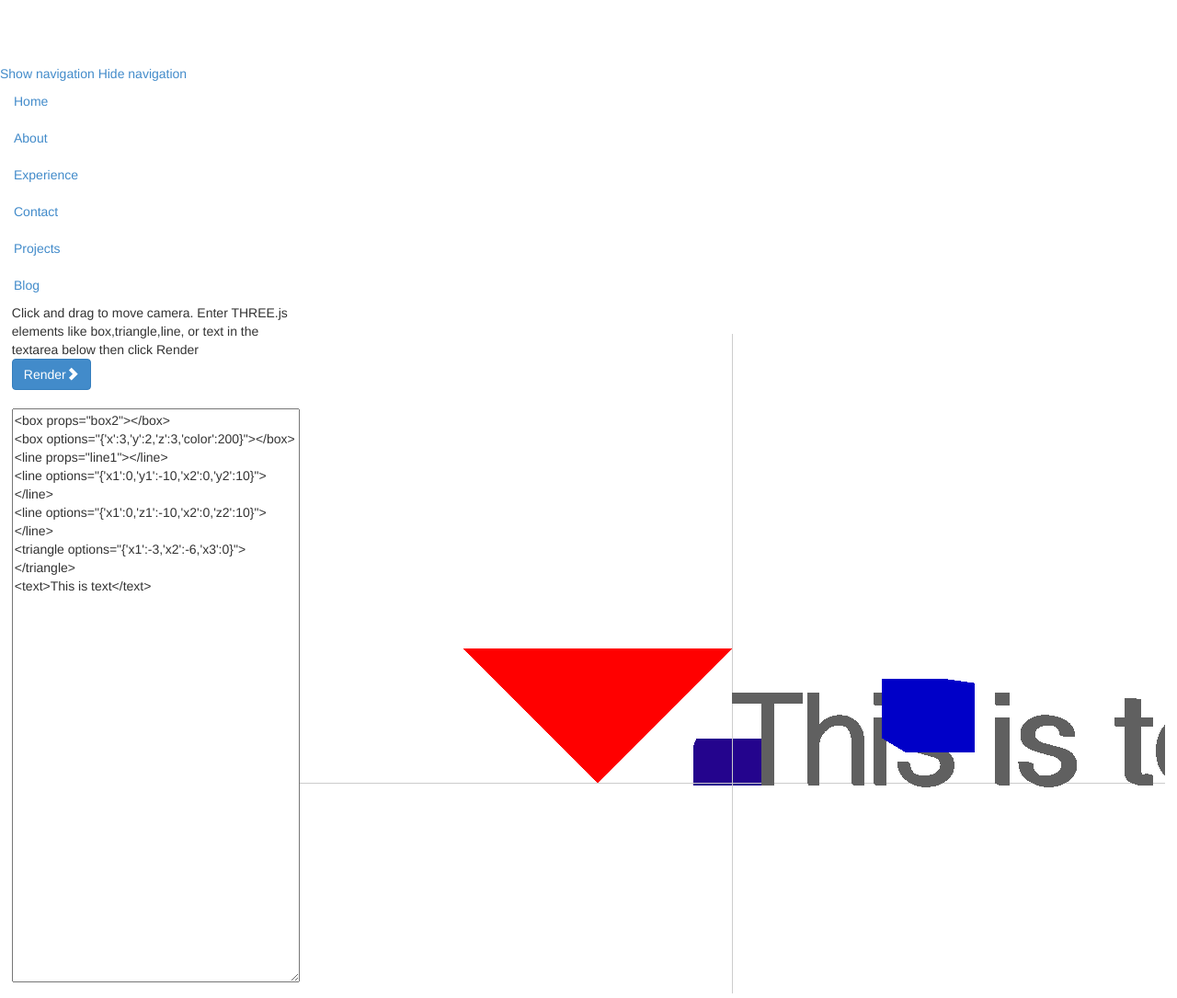
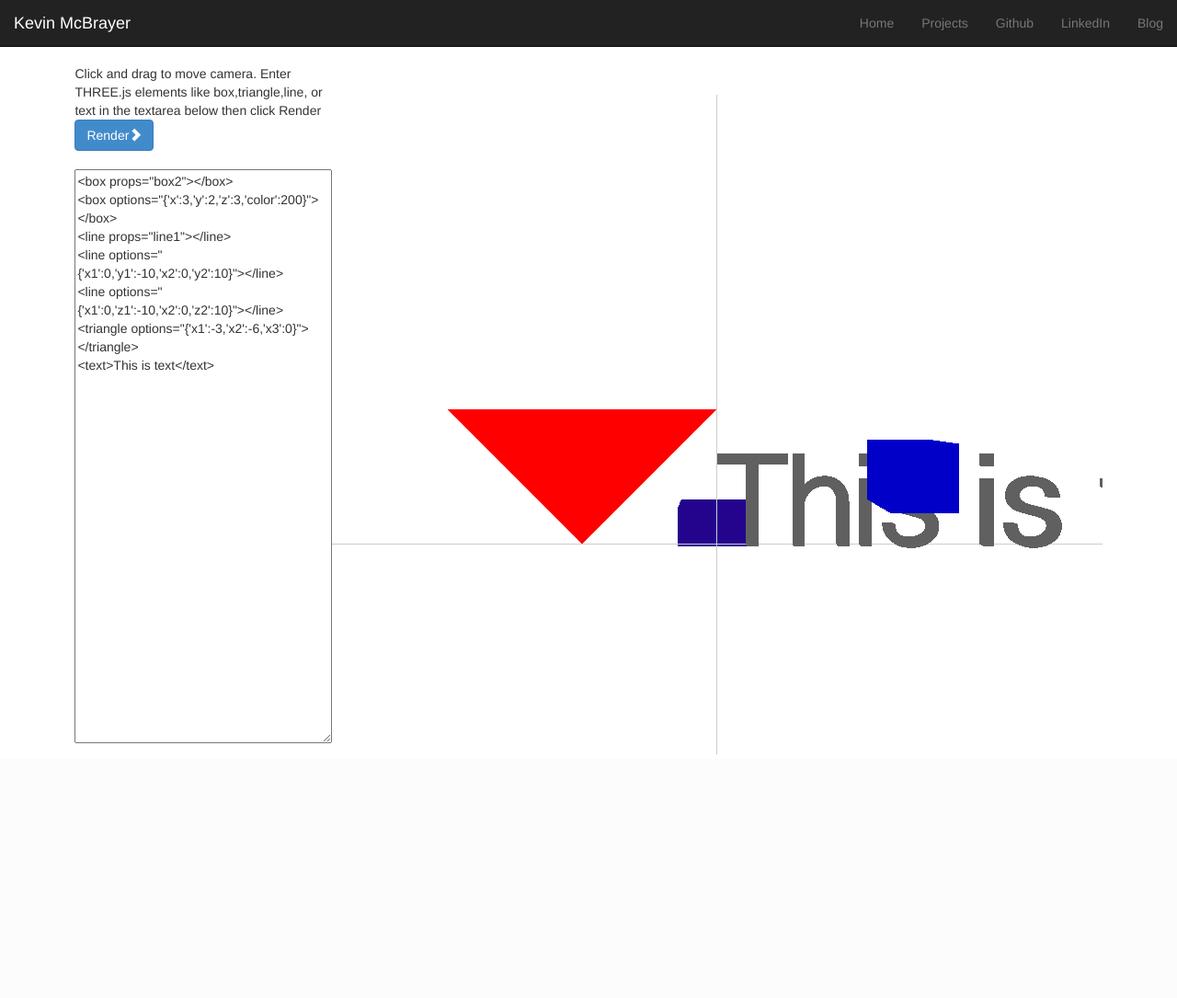
Before and after one commit to kmcbrayer/kmcbrayer_com, a Django app: page /regUpreview/ in a window 1280 px wide. Shown: the whole page at 92% size. After the commit the page ends 820 px from the top, so only its background shows below. Run offline with Django 3.2, Linux system fonts and the light colour scheme; parts of the project's set-up code (start-up, migrations or seed data) failed here and were passed over; some libraries are stand-ins or nearby versions.

Commit message:
regapp preview page done

```diff
--- a/templates/regUpreview.html
+++ b/templates/regUpreview.html
@@ -24,7 +24,27 @@
 <script src="{% static "scripts/three/helvetiker_regular.typeface.js" %}"></script>
 <script src="{% static "scripts/three/OrbitControls.js" %}"></script>
 <script src="{% static "scripts/three/PointerLockControls.js" %}"></script>
-{% include "navbar.html" %}
+<div class="container">
+    <nav class="navbar navbar-inverse navbar-fixed-top" role="navigation">
+        <div class="navbar-header">
+            <button type="button" class="navbar-toggle" data-toggle="collapse" data-target="#bs-example-navbar-collapse-1">
+                <span class="sr-only">Toggle navigation</span>
+                <span class="icon-bar"></span>
+                <span class="icon-bar"></span>
+                <span class="icon-bar"></span>
+            </button>
+            <a class="navbar-brand" href="/">Kevin McBrayer</a>
+        </div>
+        <div class="collapse navbar-collapse" id="bs-example-navbar-collapse-1">
+            <ul class="nav navbar-nav pull-right">
+                <li><a href="/">Home</a></li>
+                <li><a href="/projects/">Projects</a></li>
+                <li><a href="https://github.com/kmcbrayer">Github</a></li>
+                <li><a href="http://www.linkedin.com/in/kevinmcbrayer/">LinkedIn</a></li>
+                <li><a href="/blog/">Blog</a></li>
+            </ul>
+        </div>
+    </nav>
     {% verbatim %}
     <div class="container" style="height:100%;width:98%;">
       <div ng-controller="MainCtrl" style="height:100%;">
@@ -47,7 +67,7 @@
       </div>
     </div>
     {% endverbatim %}
-
+</div>
 <!-- controls popup -->
 <script type="text/javascript" >
   //$('#window').append('<div id="alert" style="position: absolute; top:10px;left:10px;" >ALL data was saved</div>');
```
Lines whose indentation alone changed are shown as unchanged.
